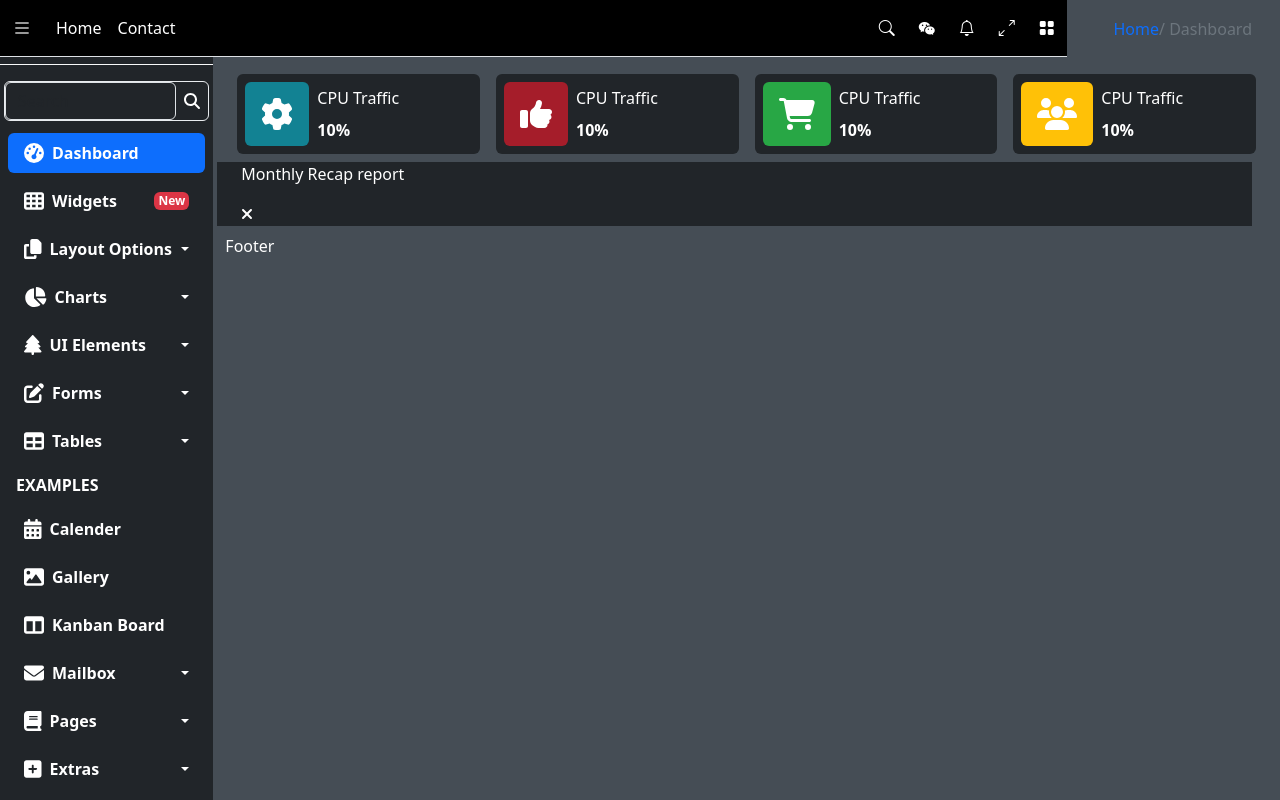
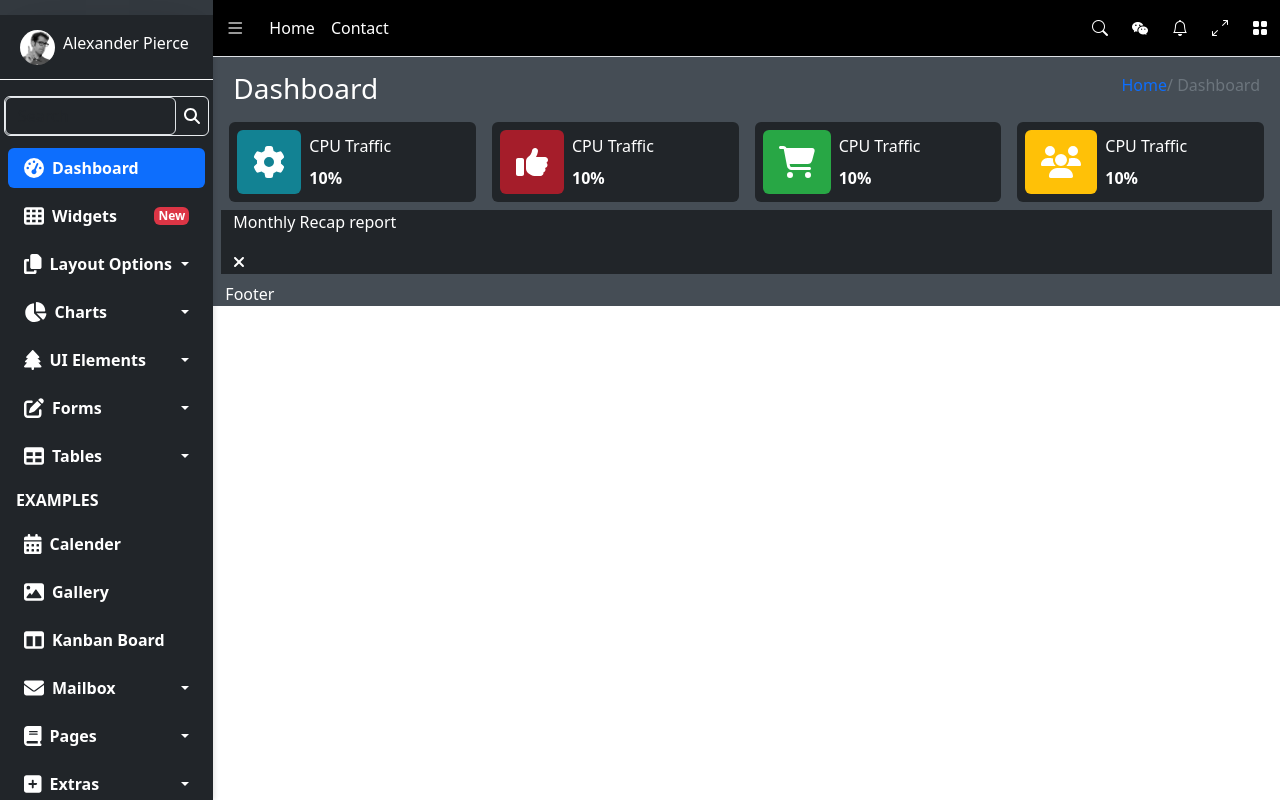
Before and after one commit to Hamza11067/AdminLTE, a React (Vite) app: page / in a window 1280 px wide. Built offline with nearby package versions, Linux system fonts and the light colour scheme.

Commit message:
still figuring out sidebar

```diff
--- a/src/App.jsx
+++ b/src/App.jsx
@@ -6,19 +6,19 @@ import Footer from "./components/Footer";
 
 const App = () => {
   return (
-    <div className="container-fluid height-100">
+    <div className="container-fluid  height-100">
       <div className="row">
         <div className="position-fixed col-md-2">
           <Navtab />
         </div>
-        <div className="position-fixed col-md-10 ms-auto p-0 float-end height-100 text-white">
+        <div className="col-md-10 ms-auto p-0 position-fixe float-end height-100 text-white">
           <Navbar />
         </div>
       </div>
 
       <div className="row height-100">
         <div
-          className="col-md-2 sidebarcontainer side height-100 sidebar"
+          className="col-md-2 position-fixed  sidebarcontainer side height-100 sidebar"
           style={{ backgroundColor: "#343A40" }}
         >
           <Sidebar />
--- a/src/components/Dashboard.jsx
+++ b/src/components/Dashboard.jsx
@@ -13,12 +13,12 @@ import {
 const Dashboard = () => {
   return (
     <div
-      className="container-fluid p-2 flaot-end"
+      className="container-fluid mt-5 pt-4 p-2 flaot-end"
       style={{
         backgroundColor: "#454D55",
       }}
     >
-      <div className="row p-2">
+      <div className="row">
         <div className="d-flex align-items-center justify-content-between">
           <div className="text-white">
             <h3>Dashboard</h3>
@@ -30,7 +30,7 @@ const Dashboard = () => {
         </div>
       </div>
       {/* four cards are here */}
-      <div className="row px-2 col">
+      <div className="row col">
         <div className="col-md-3 p-2">
           <div className="bg-dark p-2 text-white rounded d-flex align-items-center justify-content-start">
             <FontAwesomeIcon
@@ -97,8 +97,8 @@ const Dashboard = () => {
         </div>
       </div>
       {/* monthly recap report */}
-      <div className="row px-2 ">
-        <div className="row bg-dark">
+      <div className="row">
+        <div className="bg-dark">
           <p>Monthly Recap report</p>
           <div className="">
             <FontAwesomeIcon icon={faTimes} />
--- a/src/components/Navbar.jsx
+++ b/src/components/Navbar.jsx
@@ -2,7 +2,10 @@ import "bootstrap-icons/font/bootstrap-icons.css";
 
 const Navbar = () => {
   return (
-    <nav className="navbar navbar-expand-lg  bg-black text-white border-bottom">
+    <nav
+      className="navbar navbar-expand-lg position-fixed col-10 bg-black text-white border-bottom"
+      style={{ zIndex: "10" }}
+    >
       <div className="container-fluid">
         <a className="navbar-brand text-white" href="#">
           <i className="bi bi-list" />
--- a/src/index.css
+++ b/src/index.css
@@ -7,3 +7,13 @@ html {
   box-sizing: border-box;
   overflow-x: hidden;
 }
+
+.sidebar {
+  width: 250px; /* Adjust as needed */
+  height: 100vh;  /*Full height of the viewport */
+  overflow-y: auto; /* Adds vertical scroll bar when needed */
+  overflow-x: hidden; /* Prevents horizontal scrolling */
+  background-color: #f8f9fa; /* Optional background color */
+  padding: 15px;
+  box-shadow: 2px 0px 5px rgba(0, 0, 0, 0.1); /* Optional shadow */
+}
```
